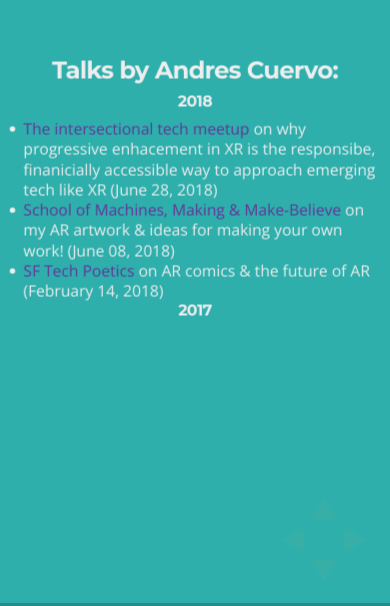
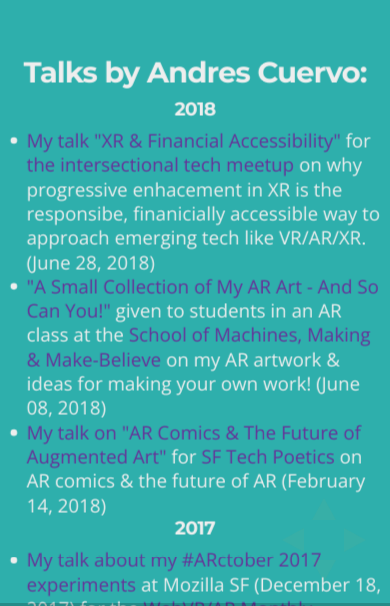
Before and after one commit to cwervo/slides.cwervo.com, a website: page index.html in a window 390 px wide. Shown: the part 238-844 px from the top of the page. Drawn offline with nearby package versions, Linux system fonts and the light colour scheme.

Commit message:
Fix wording & mobile style of index.html

```diff
--- a/index.html
+++ b/index.html
@@ -29,9 +29,16 @@
                 color: purple;
             }
 
-            .slides {
+            [role="application"] {
+                font-size: 1.8em;
                 width: 100%;
                 overflow-y: auto !important;
+            }
+
+            @media (max-width: 500px) {
+                [role="application"] {
+                    font-size: 3em;
+                }
             }
         </style>
     </head>
@@ -43,9 +50,9 @@
 
                     #### **2018**
 
-                    - [The intersectional tech meetup](/intersectional-tech-2018/index.html) on why progressive enhacement in XR is the responsibe, finanicially accessible way to approach emerging tech like XR (June 28, 2018)
-                    - [School of Machines, Making &amp; Make-Believe](school-of-maaa-June-08-2018/index.html) on my AR artwork &amp; ideas for making your own work! (June 08, 2018)
-                    - [SF Tech Poetics](/tech-poetics-feb-2018/index.html) on AR comics &amp; the future of AR (February 14, 2018)
+                    - [My talk "XR &amp; Financial Accessibility"](/intersectional-tech-2018/index.html) for [the intersectional tech meetup](https://the-intersectional-tech-meetup.glitch.me/) on why progressive enhacement in XR is the responsibe, finanicially accessible way to approach emerging tech like VR/AR/XR. (June 28, 2018)
+                    - ["A Small Collection of My AR Art - And So Can You!"](school-of-maaa-June-08-2018/index.html) given to students in an AR class at the [School of Machines, Making &amp; Make-Believe](http://schoolofma.org/) on my AR artwork &amp; ideas for making your own work! (June 08, 2018)
+                    - [My talk on "AR Comics &amp; The Future of Augmented Art"](/tech-poetics-feb-2018/index.html) for [SF Tech Poetics](https://www.facebook.com/SF-Tech-Poetics-1234662803267437/) on AR comics &amp; the future of AR (February 14, 2018)
 
                     #### **2017**
                     - [My talk about my #ARctober 2017 experiments](/arctober-2017-mozilla.html) at Mozilla SF (December 18, 2017) for the [WebVR/AR Monthly Meetup Group](https://www.meetup.com/WebVR-AR-Monthly/)
```
